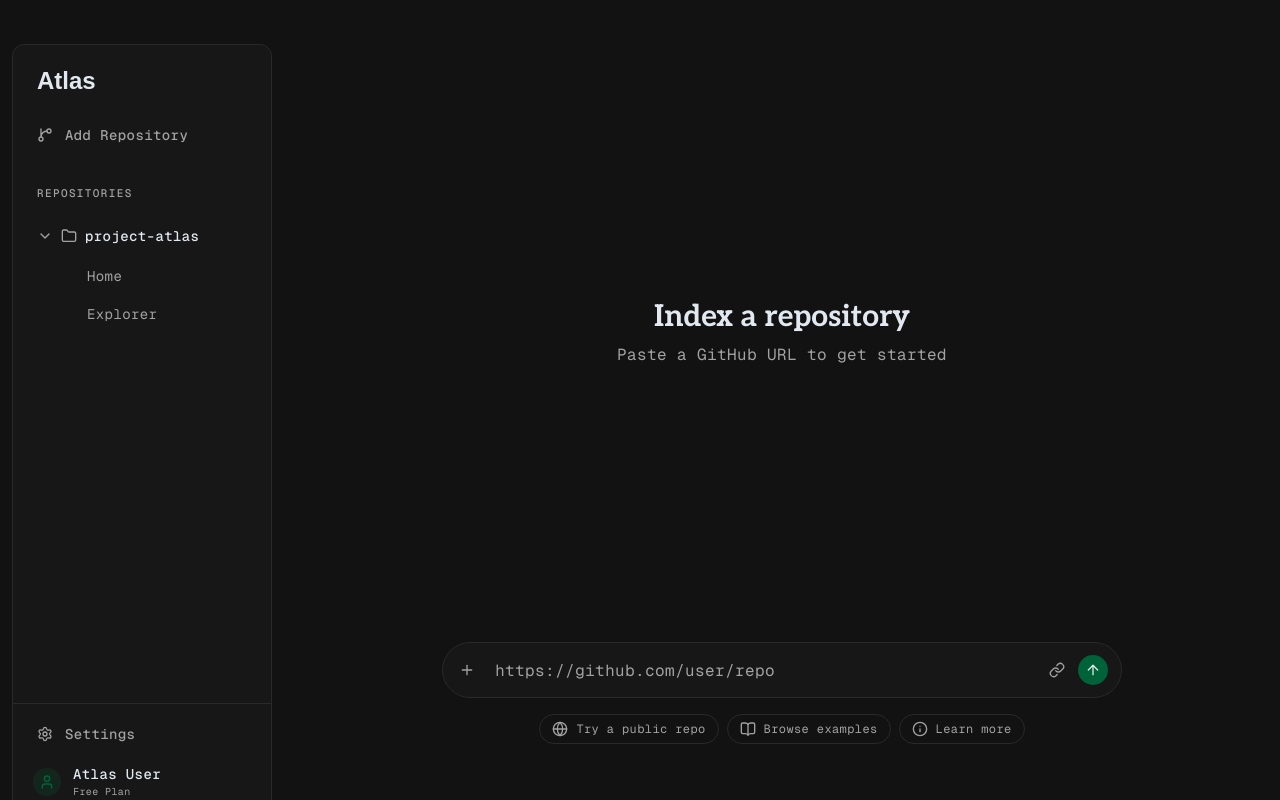
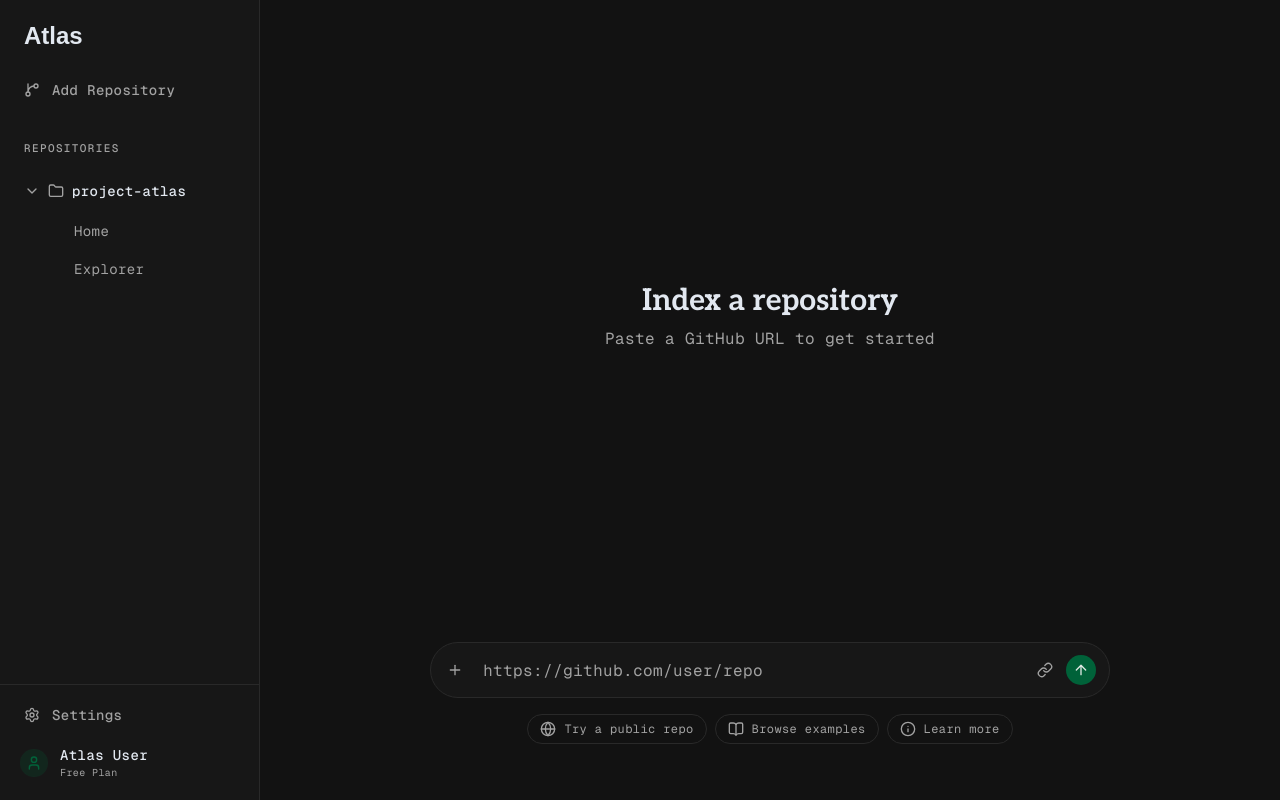
Before and after one commit to thecerebralcosmocrat/atlas, a React (Vite) app: page / in a window 1280 px wide. Built offline with nearby package versions, Linux system fonts and the light colour scheme; a web font is replaced by a local one.

Commit message:
Make sidebar full width/height and update app layout for titlebar integration

```diff
--- a/electron/main.js
+++ b/electron/main.js
@@ -7,9 +7,11 @@ function createWindow() {
   const win = new BrowserWindow({
     width: 1280,
     height: 800,
+    minHeight: 600,
+    minWidth: 1000,
     titleBarStyle: "hidden",
     titleBarOverlay: {
-      color: "#09090b",
+      color: "rgba(0,0,0,0)",
       symbolColor: "#ffffff",
     },
     webPreferences: {
--- a/src/App.jsx
+++ b/src/App.jsx
@@ -177,21 +177,18 @@ function Layout({ children }) {
   const showTopbar = location.pathname !== "/";
 
   return (
-    <div className="flex flex-col h-screen w-screen overflow-hidden bg-background text-foreground font-sans antialiased selection:bg-accent selection:text-foreground">
-      {/* Custom Titlebar */}
+    <div className="flex h-screen w-screen overflow-hidden bg-background text-foreground font-sans antialiased selection:bg-accent selection:text-foreground">
+      {/* Custom Titlebar Drag Region */}
       <div
-        className="h-8 w-full bg-background flex items-center justify-between px-4 flex-shrink-0 z-50 select-none"
+        className="absolute top-0 left-0 w-full h-8 z-50 pointer-events-none"
         style={{ WebkitAppRegion: "drag" }}
-      >
-        <div className="flex items-center gap-2"></div>
-      </div>
+      />
 
-      <div className="flex flex-1 overflow-hidden">
       <Sidebar />
-        <main className="flex-1 flex flex-col bg-background h-full overflow-hidden">
+      <main className="flex-1 flex flex-col bg-background h-full overflow-hidden relative">
         {/* Topbar */}
         {showTopbar && (
-            <header className="flex items-center justify-between px-6 py-4 border-b border-border flex-shrink-0 bg-background">
+          <header className="flex items-center justify-between px-6 pt-10 pb-4 border-b border-border flex-shrink-0 bg-background">
             <h1 className="text-sm font-medium text-foreground">{title}</h1>
             <div className="flex items-center gap-2">
               <Button
@@ -208,7 +205,6 @@ function Layout({ children }) {
         {/* Page Content */}
         {children}
       </main>
-      </div>
     </div>
   );
 }
--- a/src/components/Sidebar.jsx
+++ b/src/components/Sidebar.jsx
@@ -12,7 +12,7 @@ export default function Sidebar() {
   const isActive = (path) => location.pathname === path;
 
   return (
-    <aside className="w-[260px] bg-card flex flex-col border border-border h-[calc(100vh-24px)] m-3 rounded-xl flex-shrink-0 overflow-hidden">
+    <aside className="w-[260px] bg-card flex flex-col border-r border-border h-full flex-shrink-0 overflow-hidden">
       {/* Sidebar header */}
       <div className="flex items-center gap-3 px-6 py-5 text-foreground">
         <span className="font-product font-semibold text-2xl tracking-tight">
```
Lines whose indentation alone changed are shown as unchanged.
